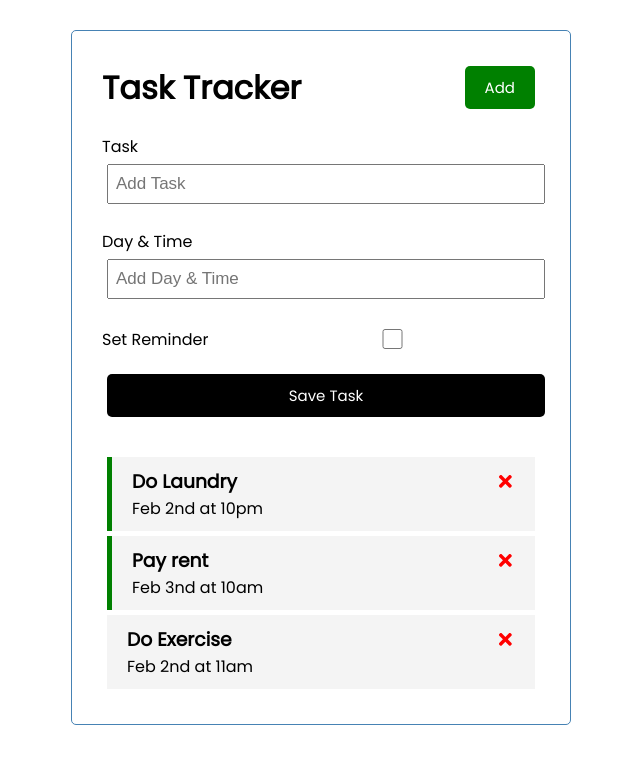
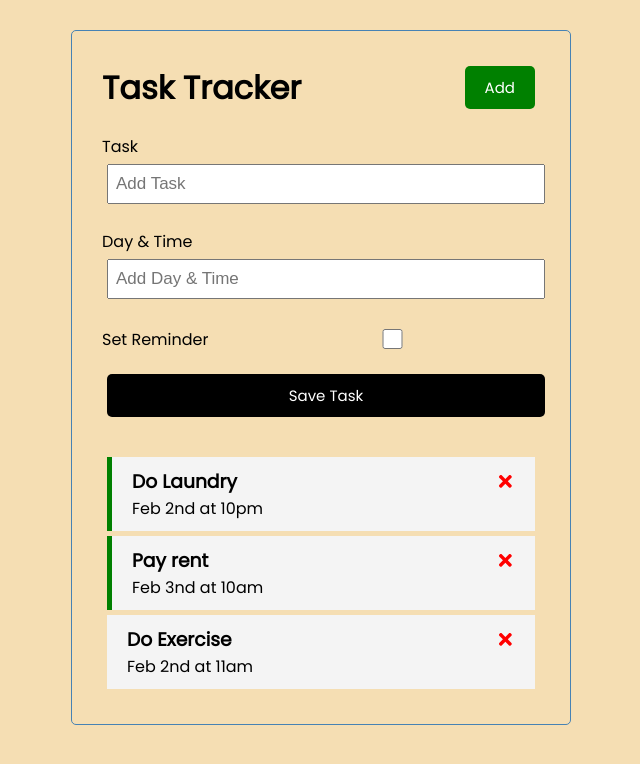
Before and after one commit to mushfiqur-anik/task-tracker, a React (Create React App) app: page / in a window 1280 px wide. Shown: the top 764 px of the page, without its empty margins (319-959 px from the left). Built offline with nearby package versions, Linux system fonts and the light colour scheme.

Commit message:
Background change

```diff
--- a/src/components/AddTask.js
+++ b/src/components/AddTask.js
@@ -1,5 +1,6 @@
 import {useState} from "react"
 
+// Add Task Form
 const AddTask = () => {
     const [text, setText] = useState("")
     const [day, setDay] = useState("")
--- a/src/components/Task.js
+++ b/src/components/Task.js
@@ -1,5 +1,6 @@
 import { FaTimes } from "react-icons/fa"
 
+// Task Component
 const Task = ({task, onDelete, onToggle}) => {
     return (
         <div
--- a/src/components/Tasks.js
+++ b/src/components/Tasks.js
@@ -1,5 +1,6 @@
 import Task from "./Task"
 
+// Tasks Component
 const Tasks = ({tasks, onDelete, onToggle}) => {
     return (
         <>
--- a/src/index.css
+++ b/src/index.css
@@ -10,6 +10,7 @@
 
 body {
   font-family: 'Poppins', sans-serif;
+  background-color: wheat;
 }
 
 .container {
```
Also changed, not shown: 1 other file (tests, documents, lock files or other folders).
